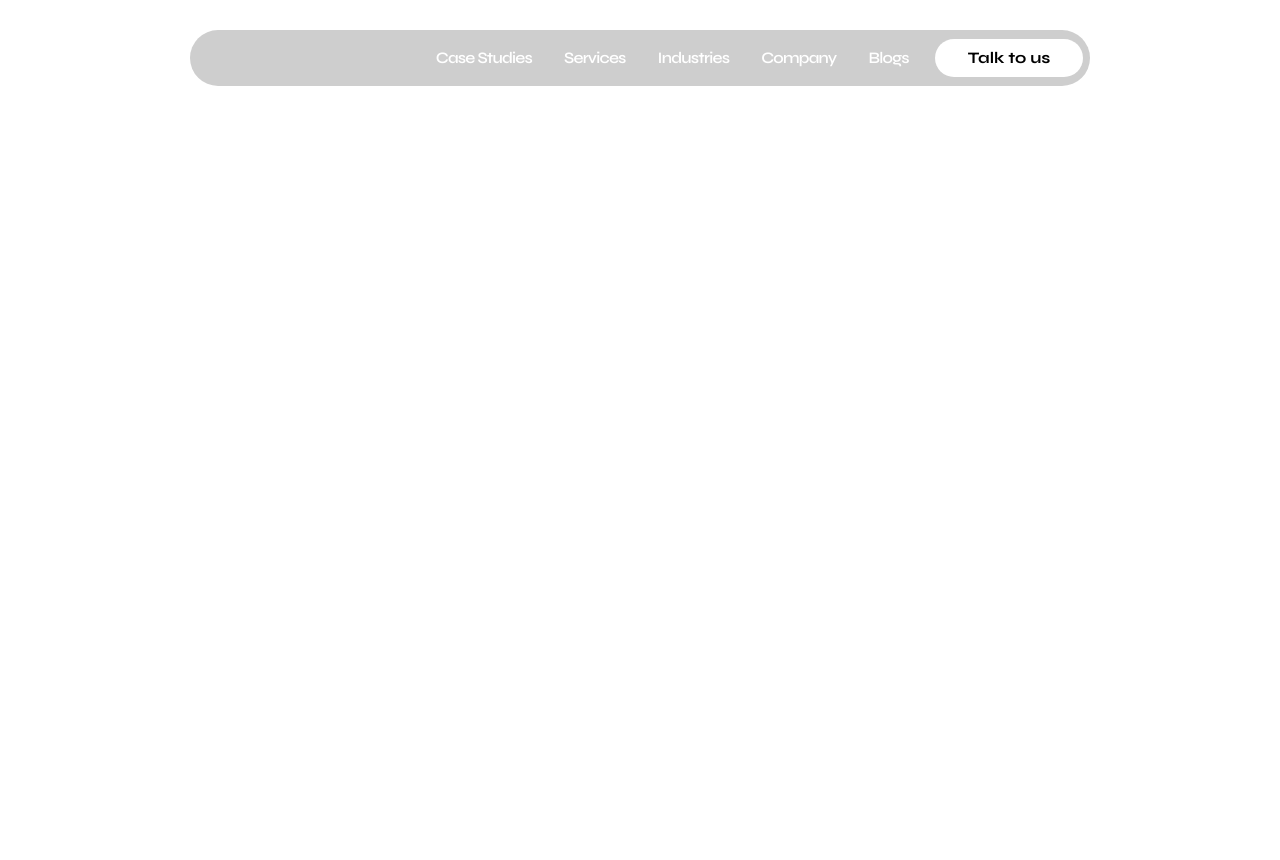
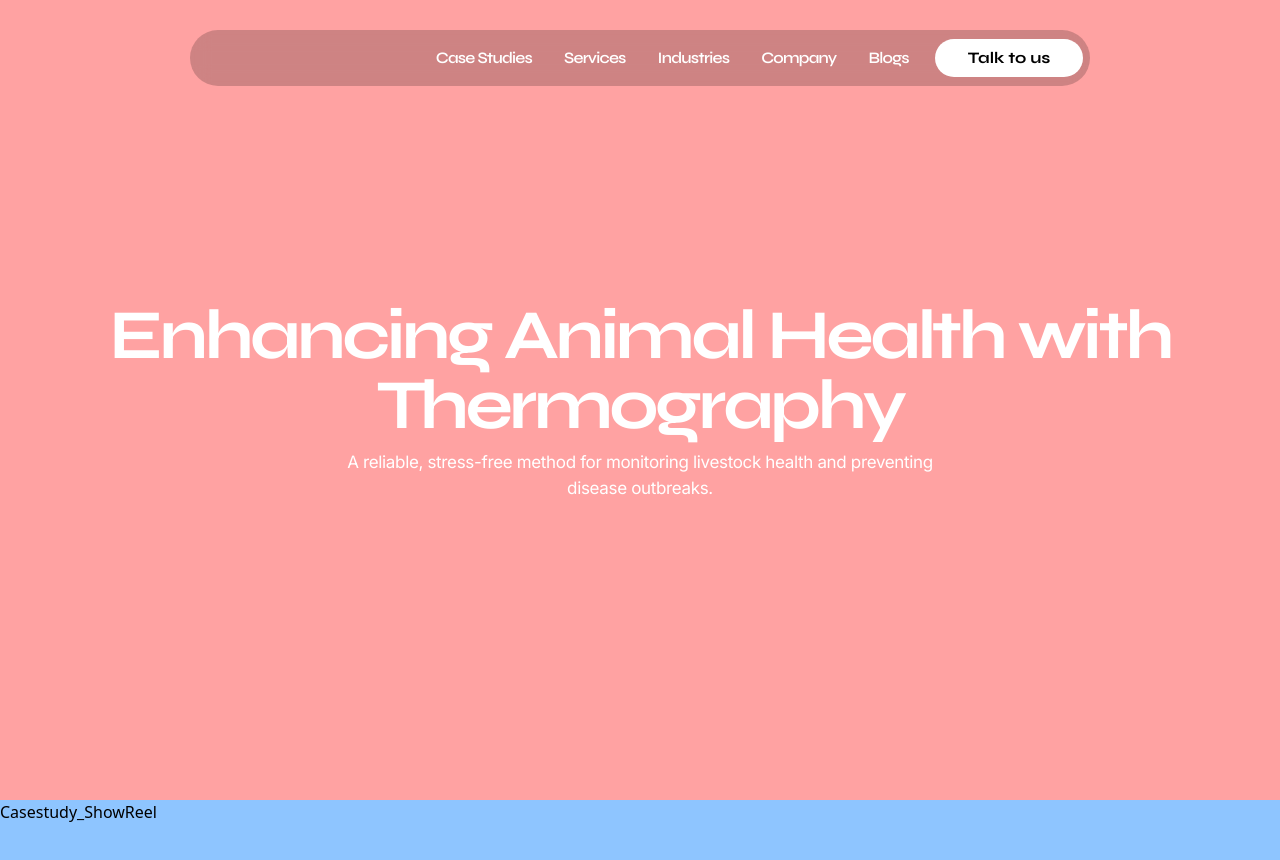
Before and after one commit to veractdev/veract-io.github.io, a Next.js app: page / in a window 1280 px wide. Shown: the top 860 px of the page. Before the commit the page ends 800 px from the top, so only its background shows below. Built offline with nearby package versions, Linux system fonts and the light colour scheme.

Commit message:
banner page with scaling

```diff
--- /dev/null
+++ b/app/components/layout/Casestudy_Banner.tsx
@@ -0,0 +1,52 @@
+'use client'
+import React, { useEffect, useState } from 'react'
+
+export default function Casestudy_Banner() {
+  const [scale, setScale] = useState(1)
+
+  useEffect(() => {
+    const handleScroll = () => {
+      const scrollY = window.scrollY
+      // Max out the scaling effect at 300px scroll (adjust as needed)
+      const maxScroll = 300
+      const scaleFactor = Math.max(0.85, 1 - scrollY / maxScroll / 2) // limits scaling to 0.85
+      setScale(scaleFactor)
+    }
+
+    window.addEventListener('scroll', handleScroll)
+    return () => window.removeEventListener('scroll', handleScroll)
+  }, [])
+
+  const overlayScroll = () => {
+    window.addEventListener('scroll', () => {
+      const overlay = document.getElementById('overlay');
+      if (overlay) {
+        overlay.style.height = `${window.scrollY}%`;
+        overlay.style.maxHeight = '15%';
+        overlay.style.transition = 'all 0.3s ease';
+      }
+    })
+  }
+
+  useEffect(() => {
+    overlayScroll();
+  })
+
+  return (
+    <>
+      <div id='overlay' className='fixed z-10 top-0 left-0 w-full h-0 bg-black' />
+      <div
+        id='casestudy-banner-container'
+        style={{ transform: `scale(${scale})`, transition: 'transform 0.05s linear' }}
+        className='w-full py-[18.75rem_18.688rem] flex flex-col gap-[.625rem] items-center justify-center bg-red-300'
+      >
+        <div className='w-[calc(100%-6.25rem)] syneFont text-[4.375rem] text-white leading-[1em] tracking-[-0.05em] font-bold text-center'>
+          Enhancing Animal Health with Thermography
+        </div>
+        <div className='w-[37.5rem] interFont text-white text-[1.063rem] leading-[1.5em] tracking-[-0.02em] font-normal text-center'>
+          A reliable, stress-free method for monitoring livestock health and preventing disease outbreaks.
+        </div>
+      </div>
+    </>
+  )
+}
--- /dev/null
+++ b/app/components/layout/Casestudy_ShowReel.tsx
@@ -0,0 +1,7 @@
+import React from 'react'
+
+export default function Casestudy_ShowReel() {
+  return (
+    <div className='w-full h-[100vh] bg-blue-300'>Casestudy_ShowReel</div>
+  )
+}
--- a/app/components/layout/Navbar.tsx
+++ b/app/components/layout/Navbar.tsx
@@ -38,9 +38,9 @@ export default function Navbar() {
     return (
         <React.Fragment>
             {loaded && (
-                <div className={`flex items-center justify-center ${isMobile() ? 'py-[0.625rem_0.375rem]' : `${isTablet() ? 'py-[0.625rem_0.375rem]' : 'py-[1.875rem_0.375rem]'}`}`}>
+                <div className={`flex fixed top-0 z-[100] items-center justify-center ${isMobile() ? 'py-[0.625rem_0.375rem]' : `${isTablet() ? 'py-[0.625rem_0.375rem]' : 'py-[1.875rem_0.375rem]'}`}`}>
                     <div
-                        className={`lg:w-[56.25rem] md:w-[40.813rem] w-[21.875rem] ${isHamburgerMenu ? 'h-max' : 'h-[3.5rem]'} rounded-[2.75rem] flex ${isHamburgerMenu ? 'flex-col' : 'flex-row'} items-center lg:justify-center bg-background ${isHamburgerMenu ? `${isMobile() ? 'py-[6.5rem_1.25rem]' : 'py-[4.125rem_1.25rem]'}` : 'p-[0.375rem_0.438rem_0.375rem_1.25rem]'} backdrop-blur-[0.563rem] transform transform-gpu transition-all duration-300 ease-in-out`}
+                        className={`lg:w-[56.25rem] md:w-[40.813rem] w-[21.875rem] ${isHamburgerMenu ? 'h-max' : 'h-[3.5rem]'} rounded-[2.75rem] flex ${isHamburgerMenu ? 'flex-col' : 'flex-row'} items-center lg:justify-center bg-background backdrop-blur-[0.563rem] ${isHamburgerMenu ? `${isMobile() ? 'py-[6.5rem_1.25rem]' : 'py-[4.125rem_1.25rem]'}` : 'p-[0.375rem_0.438rem_0.375rem_1.25rem]'} backdrop-blur-[0.563rem] transform transform-gpu transition-all duration-300 ease-in-out`}
                     >
                         {navItems.map((item) => (
                             <div
@@ -52,7 +52,7 @@ export default function Navbar() {
                                 }}
                             >
                                 <div
-                                    className={`navFont p-[0.875rem_1rem] text-[1rem] leading-[1em]
+                                    className={`syneFont p-[0.875rem_1rem] text-[1rem] leading-[1em]
                                 tracking-[-0.05em] text-nowrap ${selectedNav === item.id ? 'text-[#4285F4]' : 'text-[#FFFFFF]'} group-hover:text-[#4285F4] font-semibold cursor-pointer
                                 transition-all duration-300 rounded-[1.625rem]
                                 group-hover:bg-[#FFFFFF1A]`}
@@ -62,7 +62,7 @@ export default function Navbar() {
                                 <div className={`absolute bottom-0 h-[0.125rem] rounded-[0.688rem] w-0 ${selectedNav === item.id ? 'w-[calc(100%-3.563rem)]' : 'w-0'} group-hover:w-[calc(100%-3.563rem)] bg-[#4285F4] transition-all duration-300`} />
                             </div>
                         ))}
-                        <div className={`${isHamburgerMenu ? `${isMobile() ? 'mt-[3.875rem]' : 'mt-[3.125rem]'}` : 'max-sm:hidden max-md:hidden max-lg:hidden'} navFont bg-white text-black font-bold leading-[1.2em] tracking-[0em] p-[0.563rem_2.063rem] rounded-[1.875rem] cursor-pointer hover:bg-[#FF7A3B] hover:text-white transition-all duration-300 ease-in-out ${!isMobile() && !isTablet() ? 'ml-[.625rem]' : ''} text-nowrap`}>Talk to us</div>
+                        <div className={`${isHamburgerMenu ? `${isMobile() ? 'mt-[3.875rem]' : 'mt-[3.125rem]'}` : 'max-sm:hidden max-md:hidden max-lg:hidden'} syneFont bg-white text-black font-bold leading-[1.2em] tracking-[0em] p-[0.563rem_2.063rem] rounded-[1.875rem] cursor-pointer hover:bg-[#FF7A3B] hover:text-white transition-all duration-300 ease-in-out ${!isMobile() && !isTablet() ? 'ml-[.625rem]' : ''} text-nowrap`}>Talk to us</div>
                         <div
                             className={`min-lg:hidden fixed ${isHamburgerMenu ? 'top-[1.875rem] right-[.625rem]' : 'right-[.438rem]'} w-[2.75rem] h-[2.75rem] rounded-full ${isHamburgerMenu ? 'bg-transparent' : 'bg-[#FFFFFF1A]'} flex items-center justify-center transform transition-all duration-300 ease-in-out`}
                             onClick={() => {
--- a/app/globals.css
+++ b/app/globals.css
@@ -1,4 +1,5 @@
 @import url('https://fonts.googleapis.com/css2?family=Syne:wght@400..800&display=swap');
+@import url('https://fonts.googleapis.com/css2?family=Inter:ital,opsz,wght@0,14..32,100..900;1,14..32,100..900&display=swap');
 @import "tailwindcss";
 @theme{
   --color-background: #0d0d0d33;
@@ -13,6 +14,14 @@
   display: none;
 }
 
-.navFont {
+.syneFont {
   font-family: "Syne", sans-serif;
 }
+
+.interFont {
+  font-family: "Inter", sans-serif;
+}
+
+#casestudy-banner-container {
+  transform-origin: center bottom;
+}
--- a/app/page.tsx
+++ b/app/page.tsx
@@ -1,10 +1,15 @@
-import React from 'react'
+'use client'
+import React, { useEffect } from 'react'
 import Navbar from './components/layout/Navbar';
+import Casestudy_Banner from './components/layout/Casestudy_Banner';
+import Casestudy_ShowReel from './components/layout/Casestudy_ShowReel';
 
 export default function Page() {
   return (
-    <div className='w-screen h-screen flex flex-col bg-white'>
+    <div className='w-screen flex items-center justify-center flex-col bg-black'>
       <Navbar />
+      <Casestudy_Banner />
+      <Casestudy_ShowReel />
     </div>
   );
 }
```
